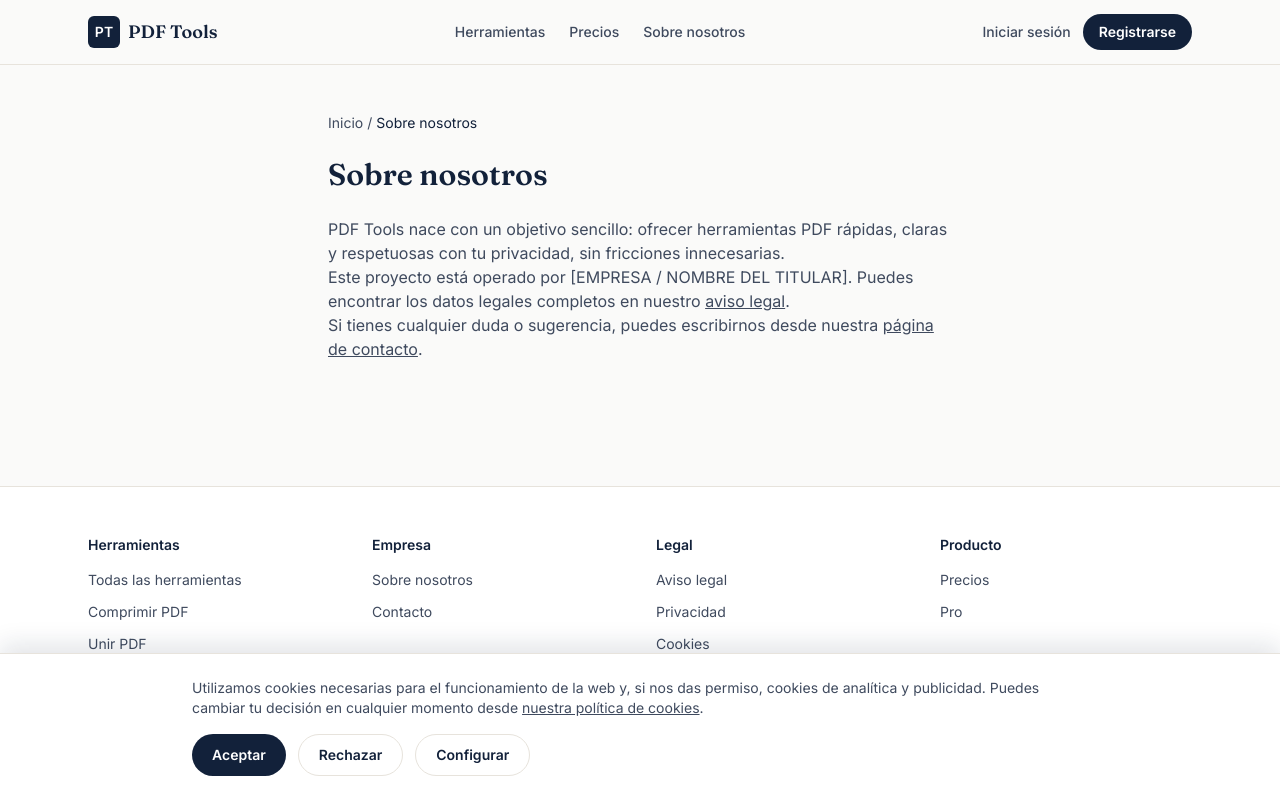
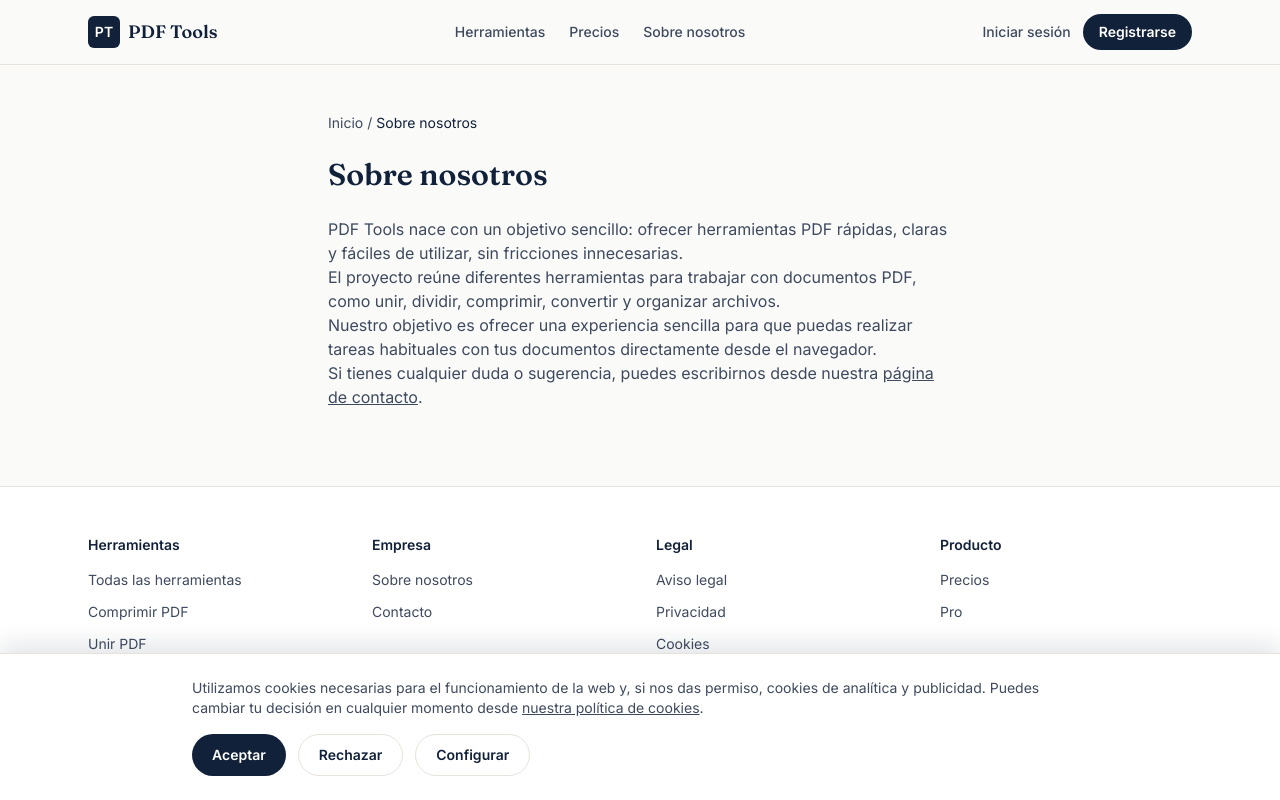
Before and after one commit to jaimemgrado-cyber/HERRAMIENTAS-PDF, a Next.js app: page /about in a window 1280 px wide. Built offline with nearby package versions, Linux system fonts and the light colour scheme; no server answers.

Commit message:
Update page.tsx

```diff
--- a/src/app/about/page.tsx
+++ b/src/app/about/page.tsx
@@ -10,23 +10,38 @@ export const metadata: Metadata = {
 export default function AboutPage() {
   return (
     <div className="mx-auto max-w-2xl px-4 py-12 sm:px-6">
-      <Breadcrumbs items={[{ label: "Inicio", href: "/" }, { label: "Sobre nosotros", href: "/about" }]} />
-      <h1 className="font-display text-3xl font-semibold text-ink">Sobre nosotros</h1>
+      <Breadcrumbs
+        items={[
+          { label: "Inicio", href: "/" },
+          { label: "Sobre nosotros", href: "/about" },
+        ]}
+      />
+
+      <h1 className="font-display text-3xl font-semibold text-ink">
+        Sobre nosotros
+      </h1>
+
       <div className="prose prose-slate mt-6 max-w-none text-ink-soft">
         <p>
-          PDF Tools nace con un objetivo sencillo: ofrecer herramientas PDF rápidas, claras y
-          respetuosas con tu privacidad, sin fricciones innecesarias.
+          PDF Tools nace con un objetivo sencillo: ofrecer herramientas PDF
+          rápidas, claras y fáciles de utilizar, sin fricciones innecesarias.
         </p>
+
         <p>
-          Este proyecto está operado por [EMPRESA / NOMBRE DEL TITULAR]. Puedes encontrar los
-          datos legales completos en nuestro{" "}
-          <a href="/legal" className="underline hover:text-ink">
-            aviso legal
-          </a>
-          .
+          El proyecto reúne diferentes herramientas para trabajar con
+          documentos PDF, como unir, dividir, comprimir, convertir y organizar
+          archivos.
         </p>
+
         <p>
-          Si tienes cualquier duda o sugerencia, puedes escribirnos desde nuestra{" "}
+          Nuestro objetivo es ofrecer una experiencia sencilla para que puedas
+          realizar tareas habituales con tus documentos directamente desde el
+          navegador.
+        </p>
+
+        <p>
+          Si tienes cualquier duda o sugerencia, puedes escribirnos desde
+          nuestra{" "}
           <a href="/contact" className="underline hover:text-ink">
             página de contacto
           </a>
```
